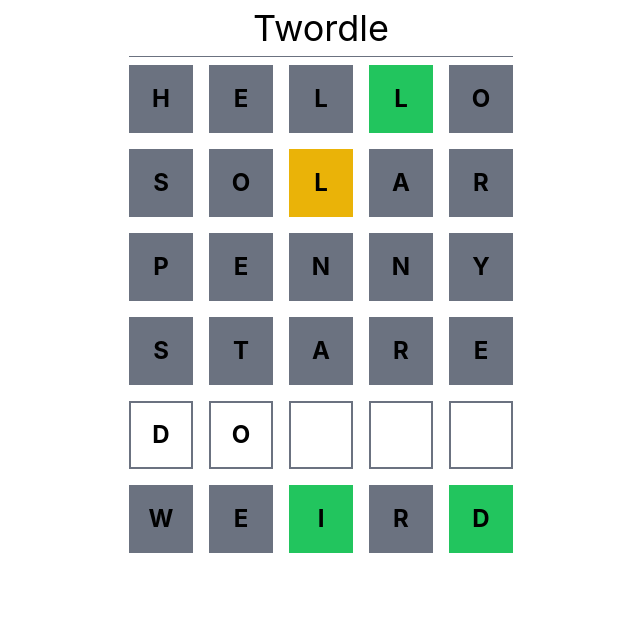
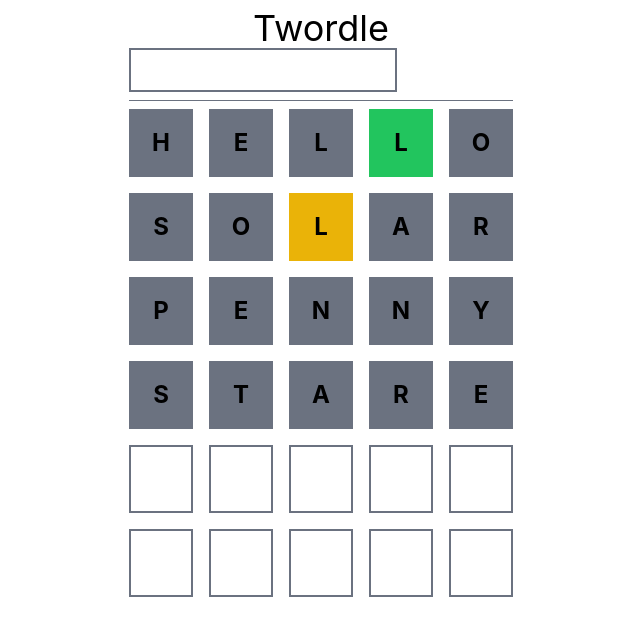
Before and after one commit to justnle/twordle, a React (Vite) app: page / in a window 1280 px wide. Shown: the top 636 px of the page, without its empty margins (319-959 px from the left). Built offline with nearby package versions, Linux system fonts and the light colour scheme.

Commit message:
implement user input for guess

```diff
--- a/src/App.tsx
+++ b/src/App.tsx
@@ -1,19 +1,53 @@
+import { useState } from 'react';
+import { useStore } from './store';
+import { LETTER_LENGTH } from './word-utils';
 import WordRow from './WordRow';
 
+const GUESS_LENGTH = 6;
+
 export default function App() {
+    const state = useStore();
+    const [guess, setGuess] = useState(``);
+    const handleChange = (e: React.ChangeEvent<HTMLInputElement>) => {
+        const newGuess = e.target.value;
+
+        if (newGuess.length === LETTER_LENGTH) {
+            state.addGuess(newGuess);
+            setGuess(``);
+            return;
+        }
+        setGuess(newGuess);
+    };
+
+    let rows = [...state.guesses];
+
+    if (rows.length < GUESS_LENGTH) {
+        rows.push(guess);
+    }
+
+    const remainingGuesses = GUESS_LENGTH - rows.length;
+
+    rows = rows.concat(Array(remainingGuesses).fill(``));
+
     return (
         <div className="mx-auto w-96">
             <header className="border-b border-gray-500 pb-2 my-2">
                 <h1 className="text-4xl text-center">Twordle</h1>
+
+                <div>
+                    <input
+                        type="text"
+                        className="border-2 border-gray-500 p-2 w-half"
+                        value={guess}
+                        onChange={handleChange}
+                    />
+                </div>
             </header>
 
             <main className="grid grid-rows-6 gap-4">
-                <WordRow letters="hello" />
-                <WordRow letters="solar" />
-                <WordRow letters="penny" />
-                <WordRow letters="stare" />
-                <WordRow letters="do" />
-                <WordRow letters="weird" />
+                {rows.map((word, index) => (
+                    <WordRow key={`${index}-${word}`} letters={word} />
+                ))}
             </main>
         </div>
     );
```
